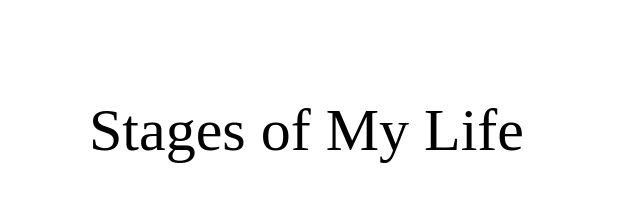
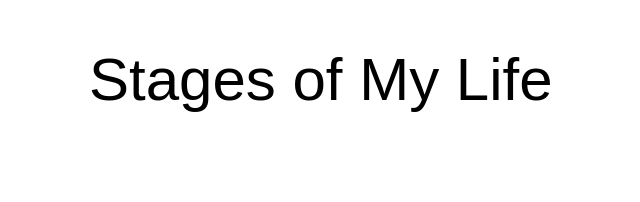
Before and after one commit to gsf8/Long-Scrolling-Website, a plain HTML site: page index.html in a window 1280 px wide. Shown: the top 202 px of the page, without its empty margins (11-651 px from the left). Drawn offline with Linux system fonts and the light colour scheme.

Commit message:
Update app.css

```diff
--- a/css/app.css
+++ b/css/app.css
@@ -2,10 +2,11 @@
 
 
 h1{
-  top:100px;
+  top:50px;
   left:100px;
   position: fixed;
   font-size:60px;
+  font-family: 'Fira Sans', sans-serif;
 }
 #canvas{
   border:none;
```
